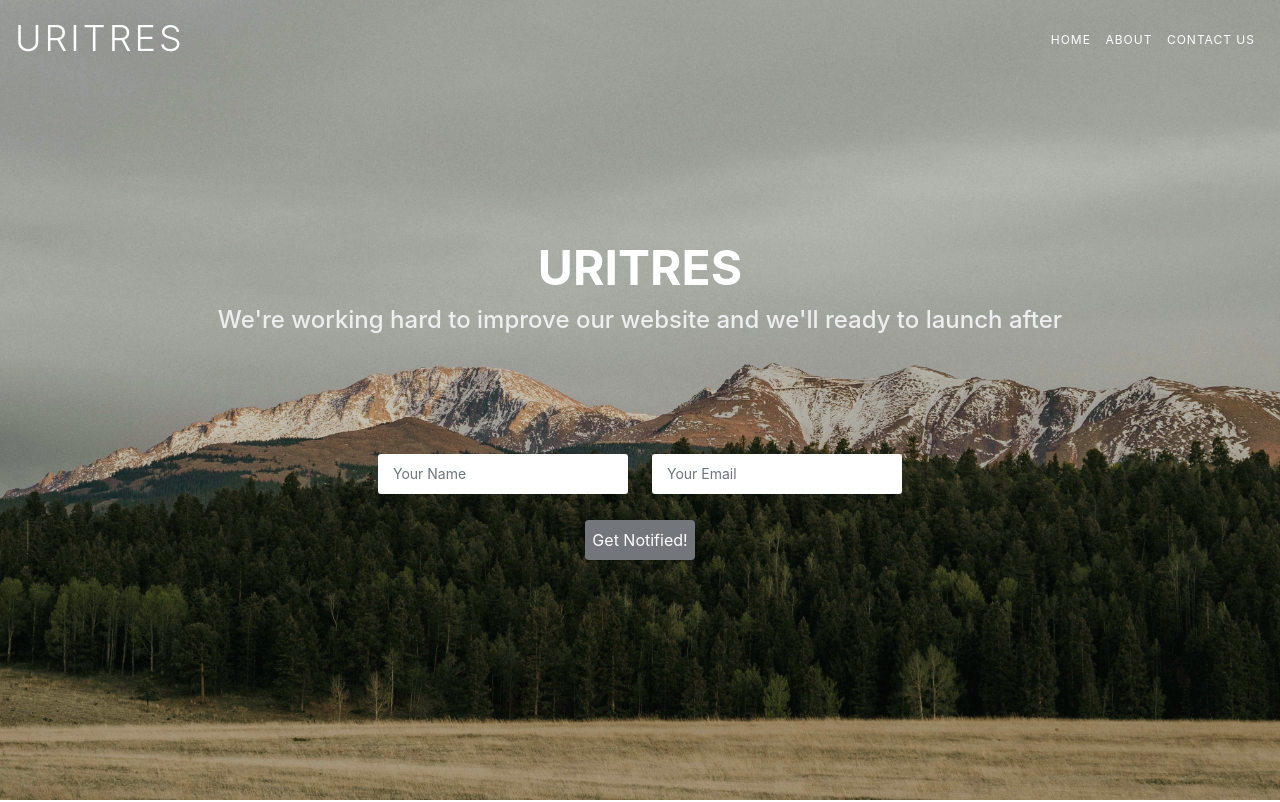
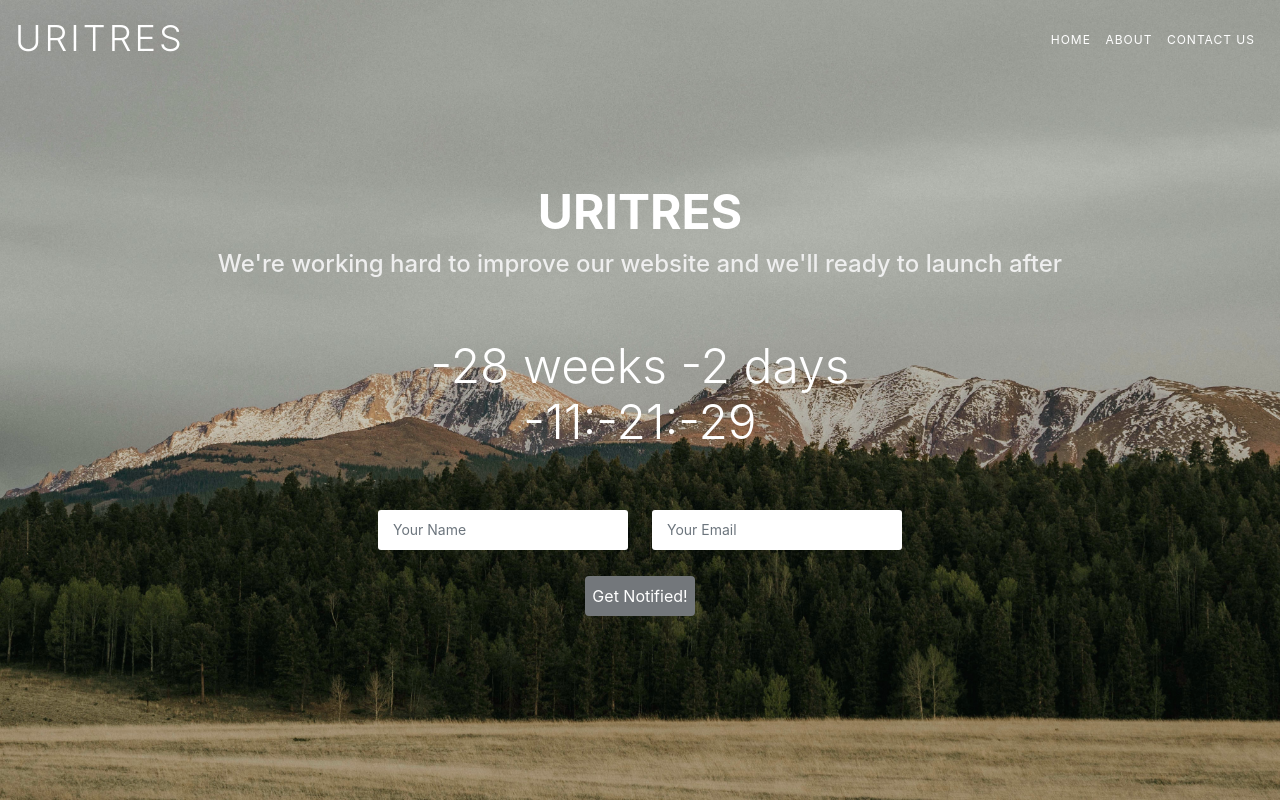
Before and after one commit to hurihidayat12/website--waktu-mundur-bootstrap, a plain HTML site: page app.html in a window 1280 px wide. Shown: the top 802 px of the page. Drawn offline with nearby package versions, Linux system fonts and the light colour scheme; files that its build step writes are made by us from their sources; files whose address does not match are found by name.

Commit message:
finish clean bug

```diff
--- a/app.html
+++ b/app.html
@@ -269,7 +269,7 @@
 
 
 </body>
-  <script src="../uptres/assets/js/main.js"></script>
+  <script src= "main.js"></script>
 
   <script src="https://code.jquery.com/jquery-3.2.1.slim.min.js" integrity="sha384-KJ3o2DKtIkvYIK3UENzmM7KCkRr/rE9/Qpg6aAZGJwFDMVNA/GpGFF93hXpG5KkN" crossorigin="anonymous"></script>
   <script src="https://cdn.jsdelivr.net/npm/popper.js@1.12.9/dist/umd/popper.min.js" integrity="sha384-ApNbgh9B+Y1QKtv3Rn7W3mgPxhU9K/ScQsAP7hUibX39j7fakFPskvXusvfa0b4Q" crossorigin="anonymous"></script>
```
Also changed, not shown: main.js (renamed from assets/js/main.js).
